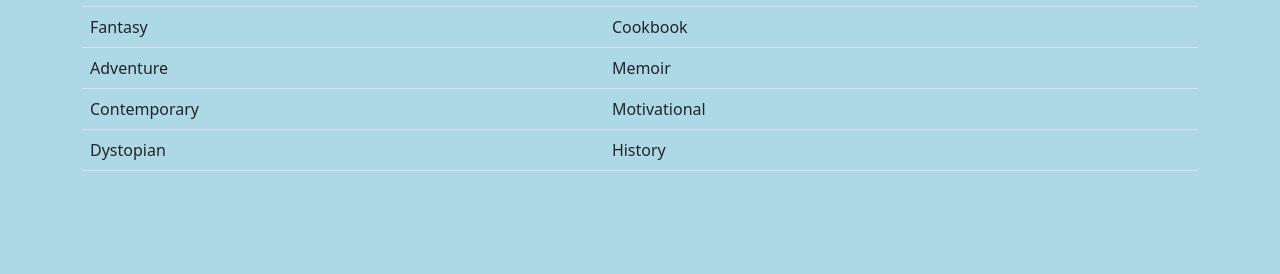
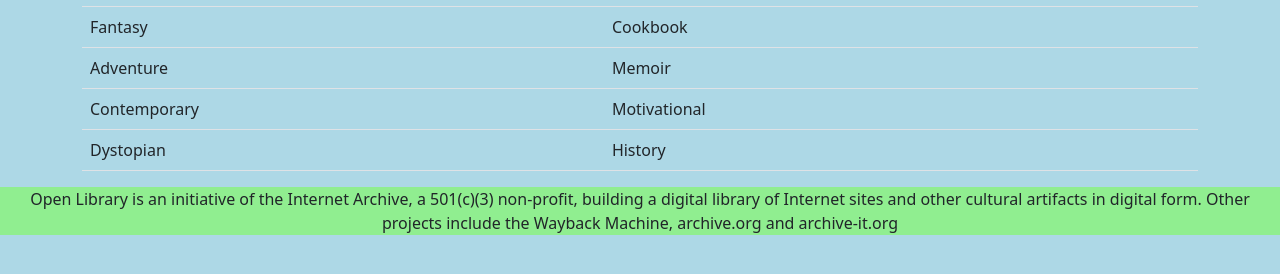
Before and after one commit to abhinandop878/Webproject, a plain HTML site: page mybook.html in a window 1280 px wide. Shown: the part 376-650 px from the top of the page. Drawn offline with nearby package versions, Linux system fonts and the light colour scheme.

Commit message:
mybook program added

```diff
--- a/mybook.html
+++ b/mybook.html
@@ -72,6 +72,9 @@
                 </div>
             </div>
         </div>
+        <div style="background-color: lightgreen; text-align: center;">
+            <p>Open Library is an initiative of the Internet Archive, a 501(c)(3) non-profit, building a digital library of Internet sites and other cultural artifacts in digital form. Other projects include the Wayback Machine, archive.org and archive-it.org</p>
+        </div>
        <!-- JavaScript Bundle with Popper -->
        <script src="https://cdn.jsdelivr.net/npm/bootstrap@5.2.1/dist/js/bootstrap.bundle.min.js" integrity="sha384-u1OknCvxWvY5kfmNBILK2hRnQC3Pr17a+RTT6rIHI7NnikvbZlHgTPOOmMi466C8" crossorigin="anonymous"></script>
 </body>
```
